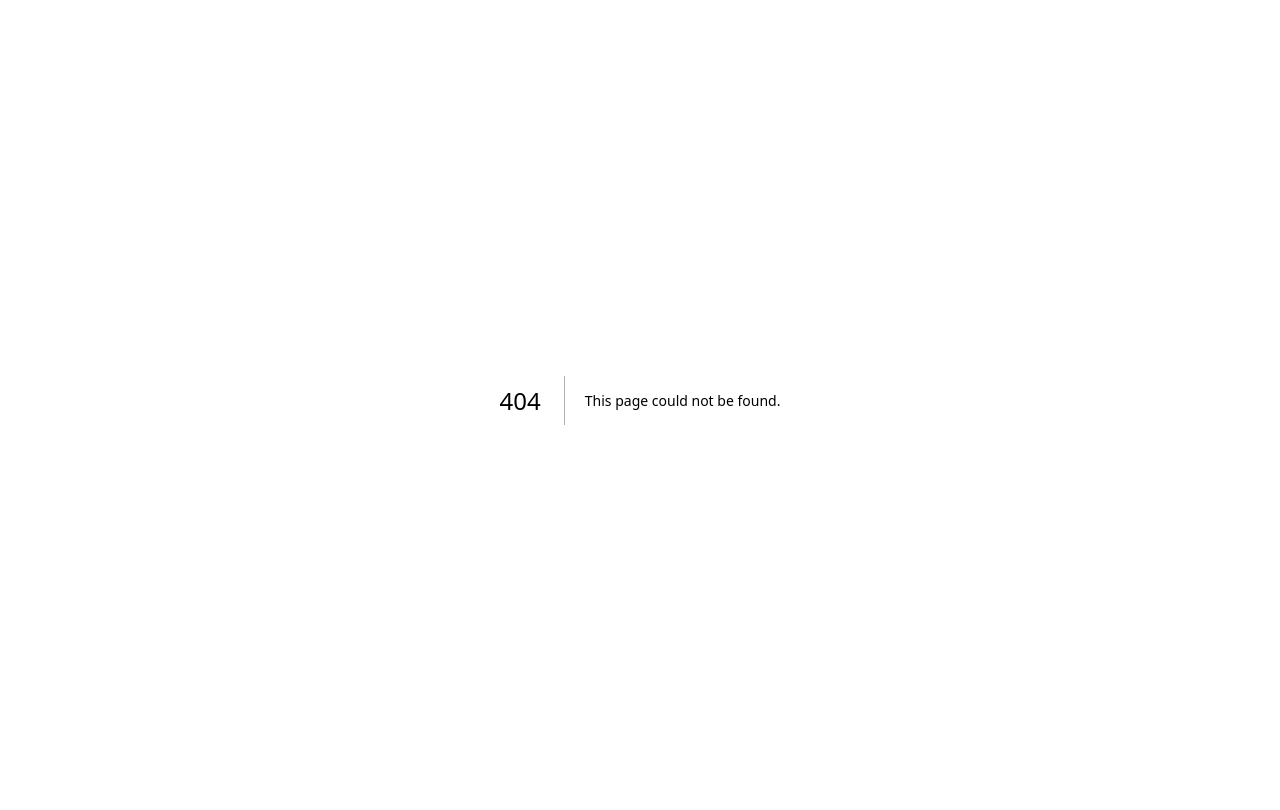
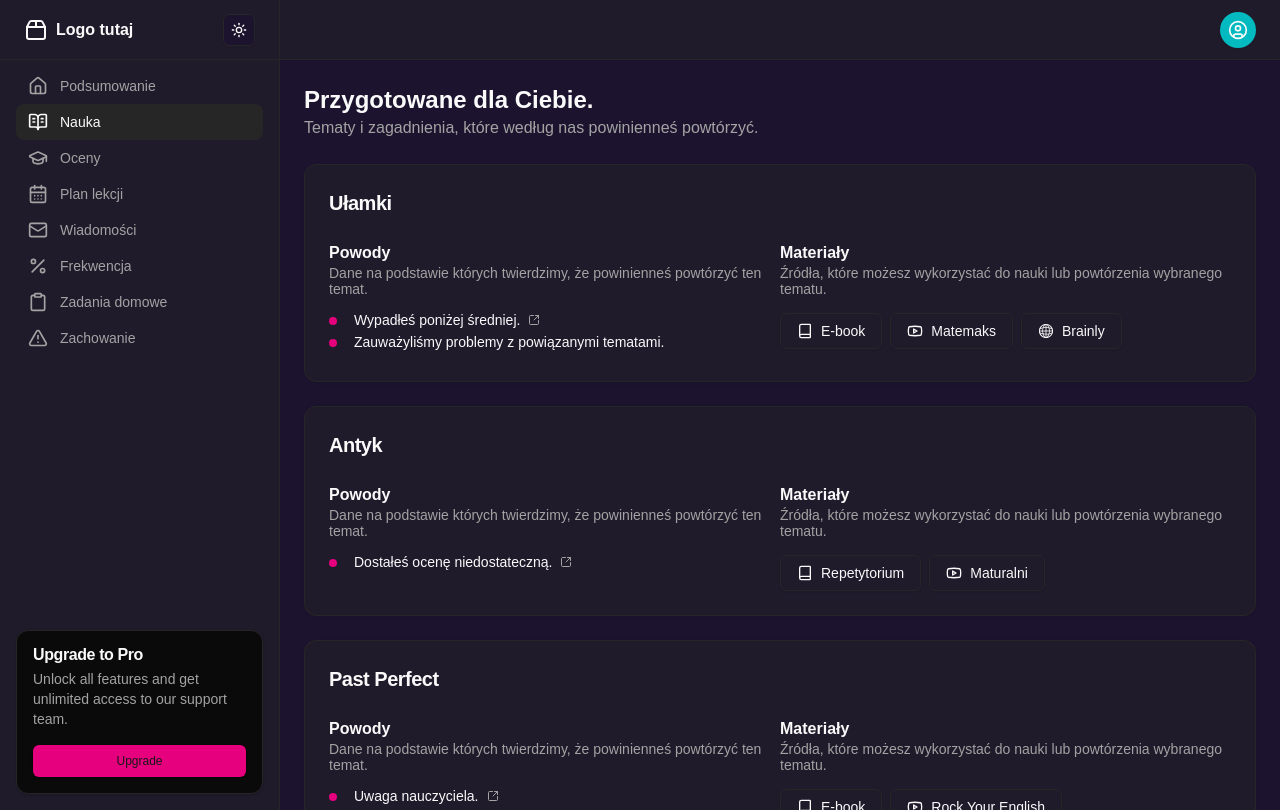
Before and after one commit to Hackyeah2024-team/frontend-mock, a Next.js app: page /student/learn in a window 1280 px wide. Before the commit this address had no page. Built offline with nearby package versions, Linux system fonts and the light colour scheme.

Commit message:
feat: create learning view

```diff
--- a/app/student/layout.tsx
+++ b/app/student/layout.tsx
@@ -50,8 +50,8 @@ export default function StudentAppShell({
   return (
     <div className="grid min-h-screen w-full md:grid-cols-[220px_1fr] lg:grid-cols-[280px_1fr]">
       <div className="hidden border-r bg-muted/40 md:block">
-        <div className="flex h-full max-h-screen flex-col gap-2">
-          <div className="flex h-14 items-center border-b px-4 lg:h-[60px] lg:px-6">
+        <div className="flex h-full flex-col gap-2">
+          <div className="flex h-[40px] items-center border-b px-4 lg:h-[60px] lg:px-6">
             <Link href="/" className="flex items-center gap-2 font-semibold">
               <Package2 className="h-6 w-6" />
               <span className="">Logo tutaj</span>
@@ -148,7 +148,7 @@ export default function StudentAppShell({
             </DropdownMenuContent>
           </DropdownMenu>
         </header>
-        <main>{children}</main>
+        <main className="overflow-y-scroll max-h-[calc(100vh-50px)]">{children}</main>
       </div>
     </div>
   );
--- /dev/null
+++ b/app/student/learn/page.tsx
@@ -0,0 +1,80 @@
+import LearningCard from "@/components/student/LearningCard";
+import { GlobeIcon } from "@radix-ui/react-icons";
+import { BookIcon, YoutubeIcon } from "lucide-react";
+
+export default function StudentLearn() {
+  return (
+    <article className="flex flex-col p-6">
+      <h1 className="font-bold text-2xl">Przygotowane dla Ciebie.</h1>
+      <p className="text-md text-muted-foreground">
+        Tematy i zagadnienia, które według nas powinienneś powtórzyć.
+      </p>
+      <section className="flex flex-col mt-6 gap-6">
+        <LearningCard
+          data={{
+            topic: "Ułamki",
+            reasons: [
+              {
+                title: "Wypadłeś poniżej średniej.",
+                href: "/student/grades/12345",
+              },
+              { title: "Zauważyliśmy problemy z powiązanymi tematami." },
+            ],
+            resources: [
+              { icon: <BookIcon className="w-4 h-4 mr-2" />, title: "E-book" },
+              {
+                icon: <YoutubeIcon className="w-4 h-4 mr-2" />,
+                title: "Matemaks",
+                href: "https://www.youtube.com/watch?v=NkLOTuFOpuk",
+              },
+              {
+                icon: <GlobeIcon className="w-4 h-4 mr-2" />,
+                title: "Brainly",
+              },
+            ],
+          }}
+        />
+        <LearningCard
+          data={{
+            topic: "Antyk",
+            reasons: [
+              {
+                title: "Dostałeś ocenę niedostateczną.",
+                href: "/student/grades/12345",
+              },
+            ],
+            resources: [
+              {
+                icon: <BookIcon className="w-4 h-4 mr-2" />,
+                title: "Repetytorium",
+              },
+              {
+                icon: <YoutubeIcon className="w-4 h-4 mr-2" />,
+                title: "Maturalni",
+              },
+            ],
+          }}
+        />
+        <LearningCard
+          data={{
+            topic: "Past Perfect",
+            reasons: [
+              {
+                title: "Uwaga nauczyciela.",
+                href: "/student/temporary",
+              },
+            ],
+            resources: [
+              { icon: <BookIcon className="w-4 h-4 mr-2" />, title: "E-book" },
+              {
+                icon: <YoutubeIcon className="w-4 h-4 mr-2" />,
+                title: "Rock Your English",
+                href: "https://www.youtube.com/watch?v=CIEYdHkI5ZU",
+              },
+            ],
+          }}
+        />
+      </section>
+    </article>
+  );
+}
--- /dev/null
+++ b/components/student/LearningCard.tsx
@@ -0,0 +1,76 @@
+import {
+  BookIcon,
+  GlobeIcon,
+  SquareArrowOutUpRightIcon,
+  YoutubeIcon,
+} from "lucide-react";
+import { Card, CardContent, CardHeader, CardTitle } from "../ui/card";
+import { Button } from "../ui/button";
+import React from "react";
+import Link from "next/link";
+
+export default function LearningCard({
+  data,
+}: Readonly<{
+  data: {
+    topic: string;
+    reasons: { title: string; href?: string }[];
+    resources: { icon: React.ReactNode; title: string; href?: string }[];
+  };
+}>) {
+  return (
+    <Card className="bg-muted/40">
+      <CardHeader>
+        <CardTitle className="text-xl">{data.topic}</CardTitle>
+        {/*<CardDescription>Lorem ipsum</CardDescription>*/}
+      </CardHeader>
+      <CardContent className="flex flex-row">
+        <section className="flex-1">
+          <h1 className="font-bold">Powody</h1>
+          <h2 className="text-sm text-muted-foreground leading-4">
+            Dane na podstawie których twierdzimy, że powinienneś powtórzyć ten
+            temat.
+          </h2>
+          <ul className="list-disc text-md font-extralight mt-4">
+            {data.reasons.map((cause, idx) => (
+              <li
+                key={idx}
+                className="grid grid-cols-[25px_1fr] items-start mb-2"
+              >
+                <span className="flex h-2 w-2 translate-y-1 rounded-full bg-primary" />
+                <div className="space-y-1">
+                  <p className="text-sm font-medium leading-none flex flex-row items-center">
+                    {cause.title}
+                    {cause.href ? (
+                      <SquareArrowOutUpRightIcon className="w-3 h-3 text-muted-foreground ml-2 cursor-pointer" />
+                    ) : (
+                      <></>
+                    )}
+                  </p>
+                </div>
+              </li>
+            ))}
+          </ul>
+        </section>
+
+        <section className="flex-1">
+          <h1 className="font-bold">Materiały</h1>
+          <h2 className="text-sm text-muted-foreground leading-4">
+            Źródła, które możesz wykorzystać do nauki lub powtórzenia wybranego
+            tematu.
+          </h2>
+          <div className="flex flex-row gap-2 mt-4 flex-wrap">
+            {data.resources.map((res, idx) => (
+              <Link key={idx} target="_blank" href={res.href ?? "#"}>
+                <Button variant="outline" className="bg-transparent">
+                  {res.icon}
+                  {res.title}
+                </Button>
+              </Link>
+            ))}
+          </div>
+        </section>
+      </CardContent>
+    </Card>
+  );
+}
--- a/components/student/Timetable.tsx
+++ b/components/student/Timetable.tsx
@@ -13,7 +13,7 @@ async function fetchTimetable(week: Date): Promise<any> {
       {
         id: "physics",
         hours: "9:55 - 10:40",
-        events: [{ kind: "test", topic: "astronomy" }],
+        events: [{ kind: "test", topic: "Astronomia" }],
       },
       { id: "literature", hours: "10:50 - 11:35" },
       { id: "history", hours: "11:40 - 12:25" },
--- a/components/student/TimetableSubject.tsx
+++ b/components/student/TimetableSubject.tsx
@@ -29,7 +29,7 @@ export default function TimetableSubject({
         <h1 className="font-bold text-nowrap overflow-hidden truncate">
           {sub.title}
         </h1>
-        <p className="text-gray-300 text-sm">{hours}</p>
+        <p className="text-muted-foreground text-sm">{hours}</p>
       </div>
 
       {events.length > 0 ? (
```
